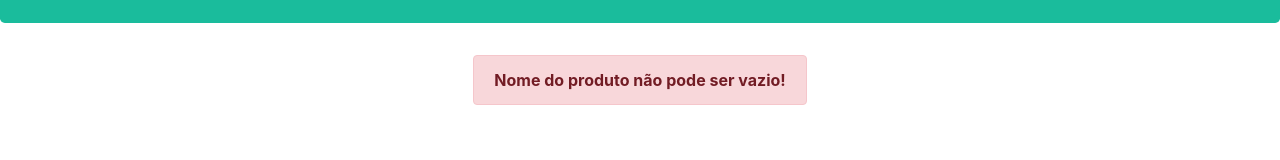
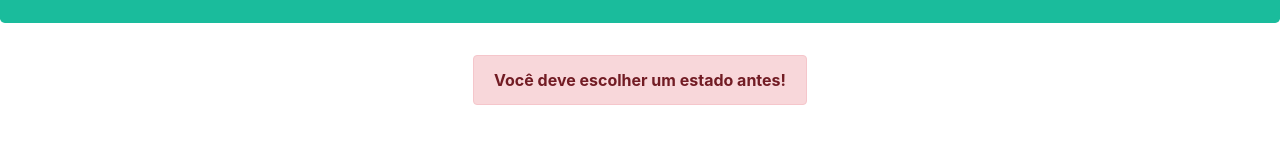
Before and after one commit to matheustristao/radarnaturebaclient, a React (Create React App) app in the folder client/: page / in a window 1280 px wide. Both pictures are taken after a click on the button "Pesquisar". Shown: the part 282-442 px from the top of the page. Built offline with nearby package versions, Linux system fonts and the light colour scheme.

Commit message:
Obrigatoriedade campo estado

```diff
--- a/client/src/App.js
+++ b/client/src/App.js
@@ -13,6 +13,7 @@ class App extends React.Component {
       showResults: false,
       showDetail: false,
       showAlert: false,
+      mensagemErro: '',
       produto: '',
       arrayProdutos: [],
       arrayLojas: []
@@ -61,14 +62,16 @@ class App extends React.Component {
       this.setState({
         showAlert: true,
         showResults: false,
-        showDetail: false
+        showDetail: false,
+        mensagemErro: 'Você deve escolher um estado antes!'
       });
     }
     else if (this.state.inputproduto.trim() === '') {
       this.setState({
         showAlert: true,
         showResults: false,
-        showDetail: false
+        showDetail: false,
+        mensagemErro: 'Nome do produto não pode ser vazio'
       });
     }
     else {
@@ -181,7 +184,7 @@ class App extends React.Component {
           <div className="container">
             <div className="row justify-content-center">
               <div className="alert alert-danger">
-                <strong>Nome do produto não pode ser vazio!</strong>
+              <strong>{this.state.mensagemErro}</strong>
               </div>
             </div>
           </div>
```
